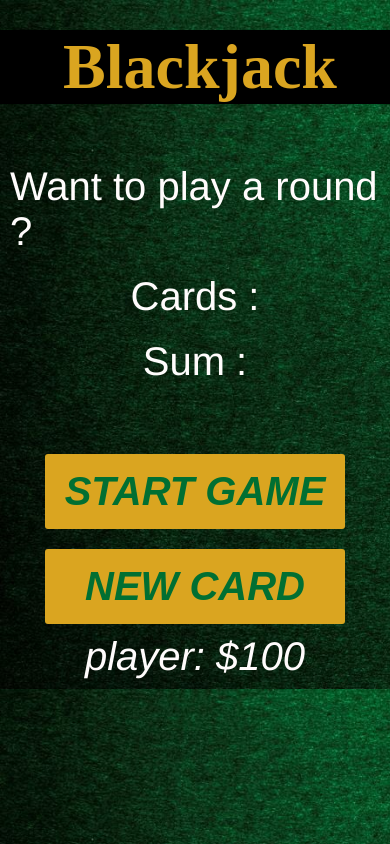
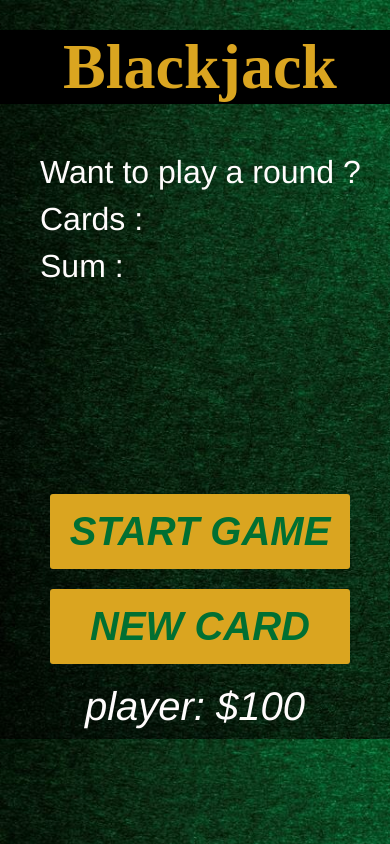
Before and after one commit to Fardin2112/Black-Jack-Game, a plain HTML site: page index.html in a window 390 px wide. Drawn offline with Linux system fonts and the light colour scheme.

Commit message:
work on media

```diff
--- a/index.css
+++ b/index.css
@@ -72,3 +72,25 @@ p{
     margin: 10px;
 
 }
+@media  screen and (max-width:500px)and (min-width:260px){
+    .container{
+        display: block;
+        width: 350px;
+        height: 300px;
+        margin: 10px 30px 10px;
+   }
+   p{
+    font-size: 2rem;
+   }
+   .start{
+    display: inline-flex;
+    margin: 10px 30px 10px;
+    justify-content:center;
+
+   }
+   h1{
+    font-size: 2rem;
+   }
+
+
+}
```
